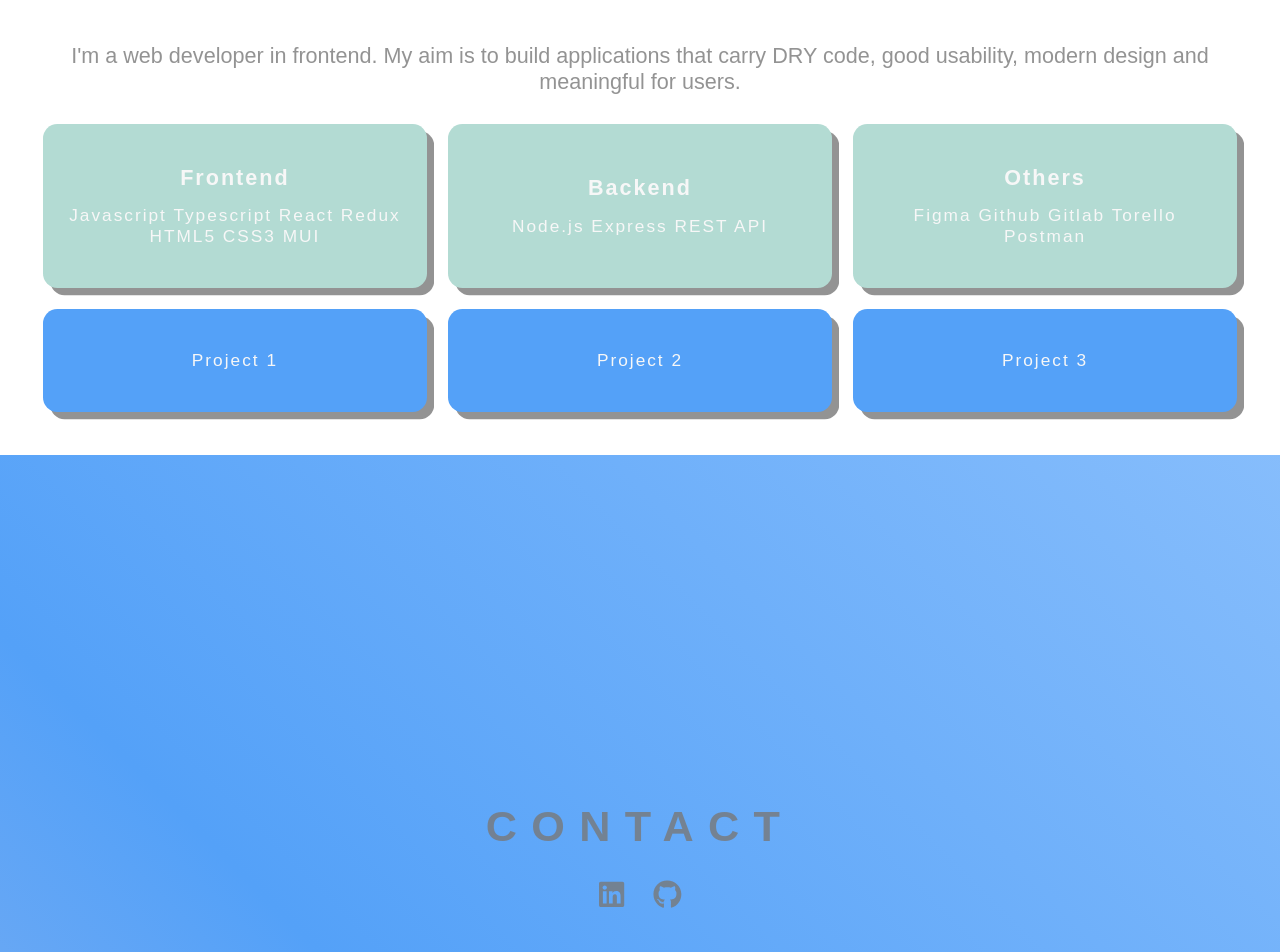
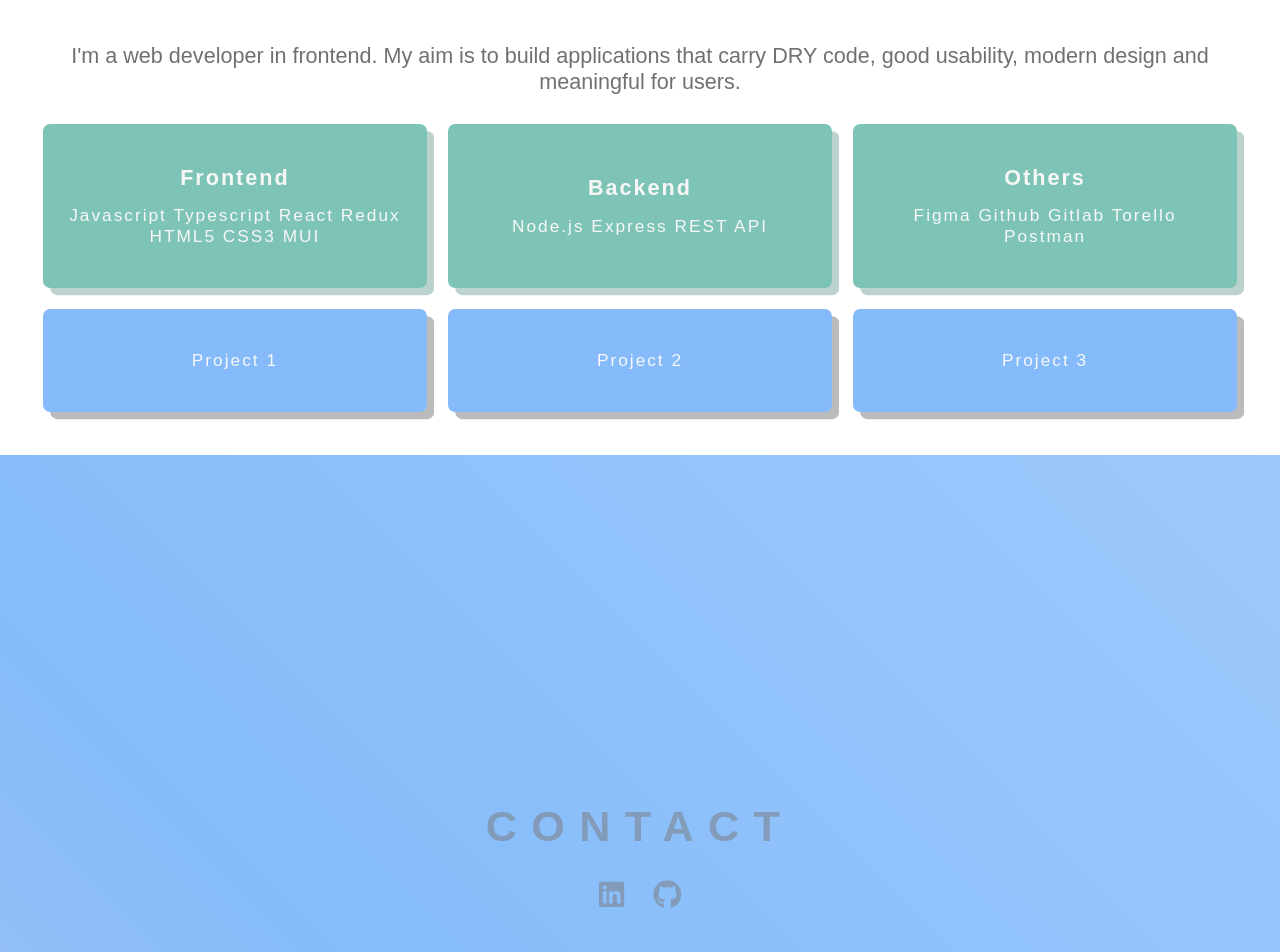
Before and after one commit to makiyo-ronkko/makiyo-app, a React (Create React App) app: page / in a window 1280 px wide. Shown: the part 800-1752 px from the top of the page. Built offline with nearby package versions, Linux system fonts and the light colour scheme.

Commit message:
style: update colors

```diff
--- a/src/App.module.css
+++ b/src/App.module.css
@@ -138,7 +138,7 @@
 .introContainer,
 .contactContainer {
 	padding: 3rem;
-	color: var(--color-cloud);
+	color: var(--color-mud);
 	display: flex;
 	flex-direction: column;
 	gap: 2rem;
@@ -157,23 +157,25 @@
 	flex-direction: column;
 	align-items: center;
 	justify-content: center;
-	border-radius: 1rem;
+	border-radius: 0.5rem;
 	mix-blend-mode: multiply;
 	letter-spacing: 2px;
 	font-size: 1.2rem;
 	color: var(--color-default);
 	padding: 1.5rem;
-	box-shadow: 0.5rem 0.5rem var(--color-cloud);
 	gap: 1rem;
 	text-align: center;
+	text-decoration: wavy;
 }
 
 .backgroundColor {
 	background-color: var(--color-forest);
+	box-shadow: 0.5rem 0.5rem var(--color-forest-dark);
 }
 
 .project {
 	background-color: var(--color-sky);
+	box-shadow: 0.5rem 0.5rem var(--color-cloud);
 }
 
 .project,
@@ -209,7 +211,7 @@ button {
 }
 
 .copyright {
-	color: var(--color-cloud);
+	color: var(--color-mud);
 	font-size: 1.2rem;
 }
 
--- a/src/index.css
+++ b/src/index.css
@@ -2,10 +2,12 @@
 	--color-primary: #b3d6ff;
 	--color-tomato: #f78094;
 	--color-nude: #f4d6db;
-	--color-sky: #54a1f8;
-	--color-forest: #b3dbd3;
+	--color-sky: hsl(212, 92%, 75%);
+	--color-forest: hsl(168, 37%, 63%);
+	--color-forest-dark: hsl(168, 20%, 78%);
 	--color-default: #f7f7f7;
-	--color-cloud: hsla(0, 0%, 47%, 0.8);
+	--color-cloud: hsla(0, 0%, 47%, 0.5);
+	--color-mud: hsla(0, 0%, 20%, 0.7);
 }
 
 html {
```
